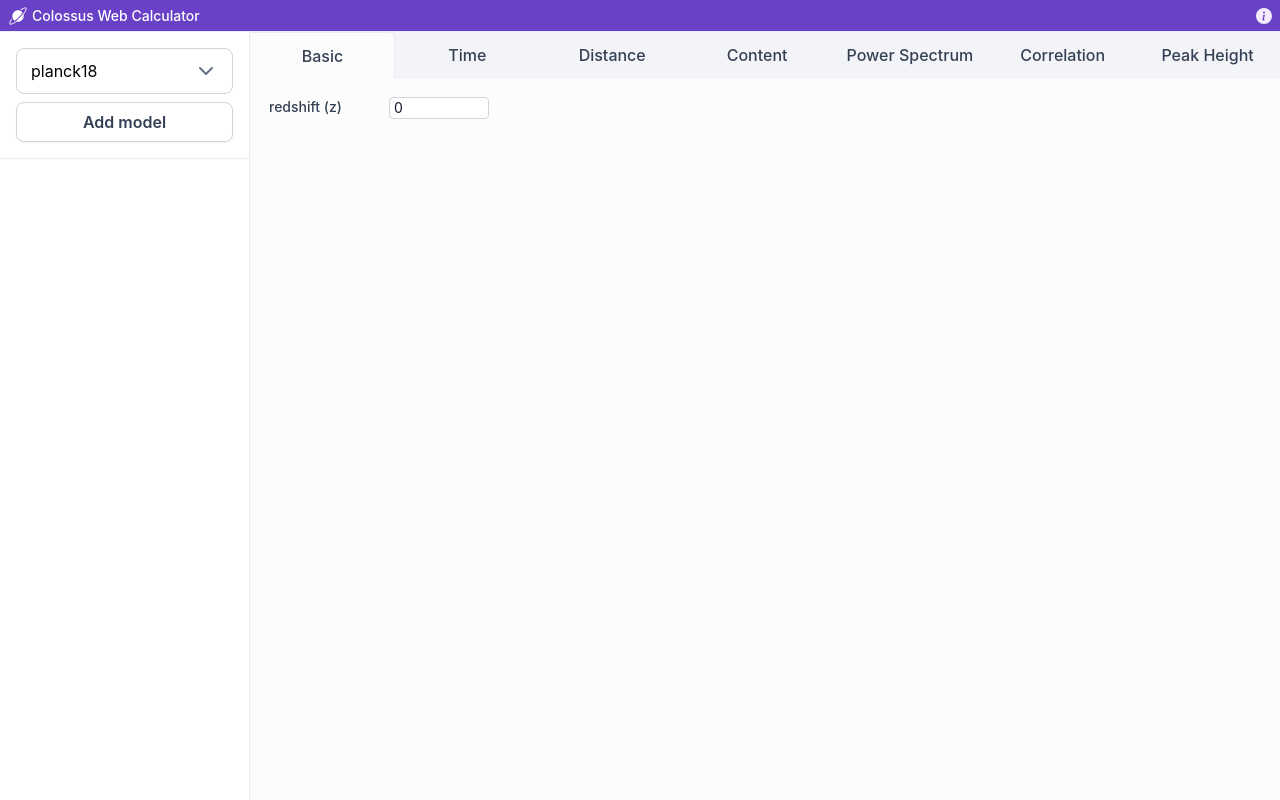
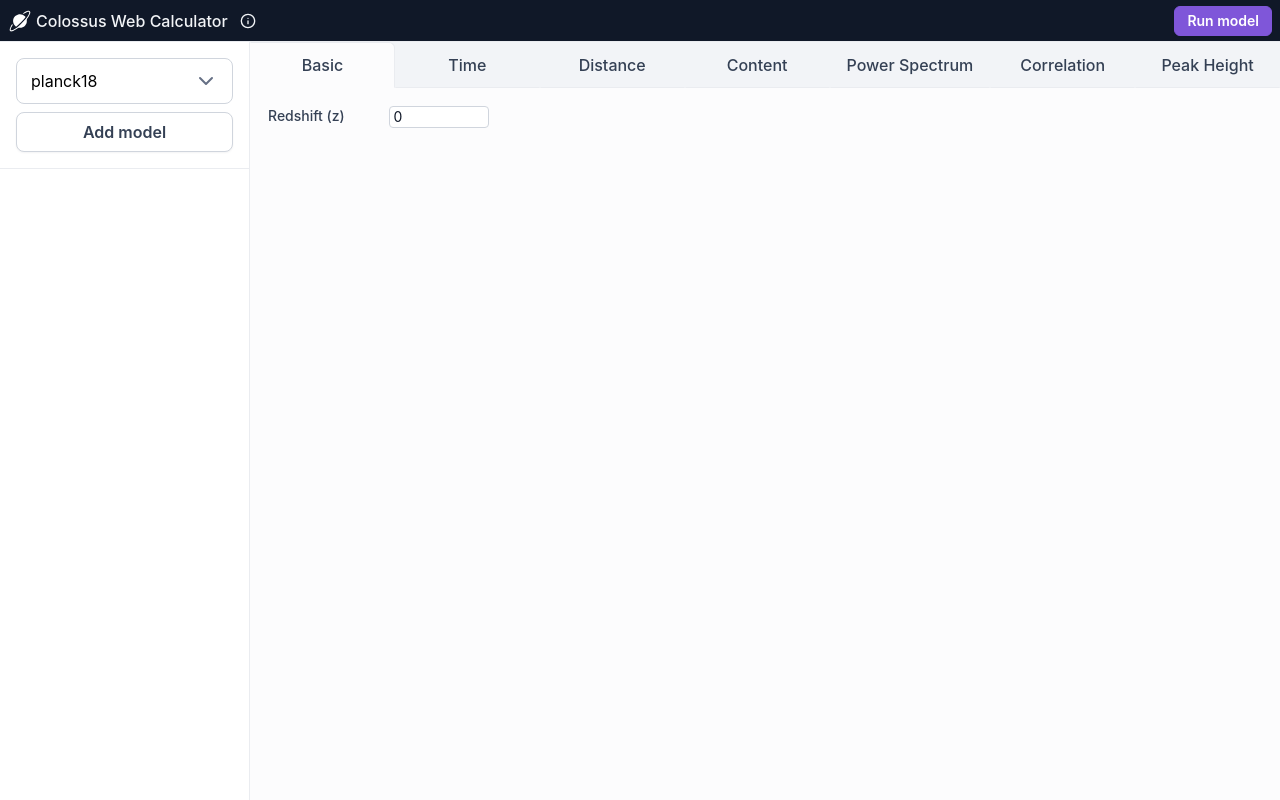
Before and after one commit to pyellapu07/colossus-cosmology-pyellapucut, a Flask app: page / in a window 1280 px wide. Run offline with Flask 2, Linux system fonts and the light colour scheme; some web fonts are replaced.

Commit message:
Data structure for flask request

```diff
--- a/app.py
+++ b/app.py
@@ -2,7 +2,7 @@ from flask import Flask, render_template, request, jsonify
 from cachelib import FileSystemCache
 from colossus.cosmology import cosmology
 
-cache = FileSystemCache('cache')
+# cache = FileSystemCache('cache')
 app = Flask(__name__) # Creating our Flask Instance
 
 @app.route('/', methods=['GET'])
@@ -11,18 +11,18 @@ def index():
 
     return render_template('index.html')
 
-@app.route('/test', methods=['POST'])
+@app.route('/output', methods=['POST'])
 def test():
-    models = request.json
-    data = []
+    data = request.json
+    response = {}
 
-    for model in models:
+    for model in data['models']:
         modelData = {}
         cosmo = cosmology.setCosmology('myCosmo', **model)
-        modelData["age"] = cosmo.age(0.0).tolist();
-        data.append(modelData)
+        modelData['age'] = cosmo.age(0.0).tolist()
+        response.append(modelData)
 
-    return jsonify(data);
+    return jsonify(response);
 
 if __name__ == '__main__':
     app.run()
--- a/static/src/css/main.css
+++ b/static/src/css/main.css
@@ -66,14 +66,17 @@ body {
 	display: flex;
 }
 
+td {
+	padding: 0;
+}
+
 #sidebar {
 	width: 250px;
 	max-width: 350px;
-	min-width: 0;
+	min-width: min-content;
 	border-right: var(--divider);
 	display: flex;
 	flex-direction: column;
-	margin-top: 32px;
 }
 
 #resizer {
@@ -89,7 +92,6 @@ body {
 #output {
 	flex: 1;
 	background: var(--gray25);
-	margin-top: 32px;
 	overflow: auto;
 }
 
@@ -101,11 +103,9 @@ button {
 	/* Auto layout */
 
 	display: flex;
-	flex-direction: row;
 	justify-content: center;
 	align-items: center;
 	padding: 10px 16px;
-	gap: 8px;
 
 	width: calc(100% - 32px);
 	height: 40px;
@@ -145,17 +145,7 @@ button {
 }
 
 .run-model {
-	/* Auto layout */
-
-	display: flex;
-	flex-direction: row;
-	justify-content: center;
-	align-items: center;
-	padding: 10px 16px;
-	gap: 8px;
-
-	height: 40px;
-
+	padding: 4px 12px;
 	/* White */
 
 	background: var(--primary600);
@@ -165,29 +155,24 @@ button {
 	/* Shadow/xs */
 
 	box-shadow: 0 1px 2px rgba(16, 24, 40, 0.05);
-	border-radius: 8px;
-
-	/* Inside auto layout */
-
-	flex: none;
-	order: 0;
+	border-radius: 6px;
 
 	color: var(--white);
 
-	font: var(--textMd);
+	font: var(--textSm);
 	font-weight: 600;
 	transition: .3s;
 
-	margin: auto 16px 16px;
 	outline: none;
 }
 
 .run-model:hover {
 	background-color: var(--primary700);
+	border: 1px solid var(--primary700);
 }
 
 .run-model:focus {
-	box-shadow: 0 1px 2px rgba(16, 24, 40, 0.05), 0 0 0 4px var(--primary100);
+	box-shadow: 0 1px 2px rgba(16, 24, 40, 0.05), 0 0 0 4px var(--primary900);
 }
 
 .sidebar-model {
@@ -514,33 +496,41 @@ label.tooltip:hover, label.tooltip:focus-visible {
 }
 
 #header {
+	display: flex;
 	position: absolute;
-	height: 32px;
+	height: 42px;
 	width: 100%;
 	border-bottom: var(--divider);
-	background: var(--primary700);
+	background: var(--gray900);
+	color: var(--gray100);
 	display: flex;
 	align-items: center;
 	justify-content: left;
 	padding-left: 8px;
 }
 
+#sidebar, #output {
+	margin-top: 42px;
+}
+
 #header h2 {
-	color: var(--white);
-	font: var(--textSm);
+	font: var(--textMd);
 	font-weight: 500;
 	margin: 0;
+	margin-right: 12px;
 }
 
-#header img {
-	height: 20px;
+#logo {
+	height: 24px;
 	margin-right: 4px;
 }
 
-.dropdown {
-	padding: 0;
-	right: 8px;
-	position: absolute;
+.right-align {
+	display: flex;
+	margin-left: auto;
+	align-items: center;
+	margin-right: 8px;
+	gap: 12px;
 }
 
 #info {
@@ -612,7 +624,7 @@ label.tooltip:hover, label.tooltip:focus-visible {
 	visibility: visible;
 }
 
-#tab button {
+#tab .header button {
 	border: 1px solid transparent;
 	border-bottom: 1px solid var(--gray200);
 	flex: 1;
@@ -624,24 +636,24 @@ label.tooltip:hover, label.tooltip:focus-visible {
 	transition: .1s background;
 }
 
-#tab button:hover {
+#tab .header button:hover {
 	background: var(--gray200);
 }
 
-#tab button[data-selected] {
+#tab .header button[data-selected] {
 	border: 1px solid var(--gray200);
-	border-bottom: none;
+	border-bottom: 1px solid var(--gray25);
 	background: var(--gray25);
 	border-top-left-radius: 6px;
 	border-top-right-radius: 6px;
 }
 
-#tab button[data-selected]:first-child {
+#tab .header button[data-selected]:first-child {
 	border-top-left-radius: 0;
 	border-left: 1px solid transparent;
 }
 
-#tab button[data-selected]:last-child {
+#tab .header button[data-selected]:last-child {
 	border-top-right-radius: 0;
 	border-left: 1px solid transparent;
 }
--- /dev/null
+++ b/static/src/js/components/Data.js
@@ -0,0 +1,18 @@
+class Data {
+
+	constructor() {
+
+		this.models = [];
+		this.tab = undefined;
+
+	}
+
+	needsUpdate() {
+
+		console.log( 'Data updated!', this );
+
+	}
+
+}
+
+export { Data };
--- a/static/src/js/components/Input.js
+++ b/static/src/js/components/Input.js
@@ -55,14 +55,16 @@ class Input {
 				const minBox = document.createElement( 'input' );
 				minBox.type = 'number';
 				minBox.classList.add( 'textbox' );
+				minBox.dataset.type = 'min';
 				minBox.value = value[ 0 ];
 				minBox.min = value[ 1 ];
 
 				const maxBox = document.createElement( 'input' );
 				maxBox.type = 'number';
 				maxBox.classList.add( 'textbox' );
+				maxBox.dataset.type = 'max';
 				maxBox.value = value[ 2 ];
-				maxBox.min = value[ 3 ];
+				maxBox.max = value[ 3 ];
 
 				input.push( minBox );
 				input.push( maxBox );
@@ -92,6 +94,7 @@ class Input {
 					radio.type = 'radio';
 					radio.id = uniqueId;
 					radio.name = groupId;
+					radio.value = v;
 					radio.classList.add( 'radio' );
 
 					input.push( radio );
--- a/static/src/js/components/Model.js
+++ b/static/src/js/components/Model.js
@@ -1,12 +1,13 @@
+import { Cosmology } from './Cosmology.js';
 import { CosmologyFormat } from './Cosmology.js';
 import { Input } from './Input.js';
 
 class Model {
 
-	constructor( body, cosmo ) {
+	constructor( type, data ) {
 
-		this.body = body;
-		this.cosmo = cosmo;
+		this.cosmo = Cosmology[ type ];
+		this.data = data;
 
 		this.cosmo[ 'relspecies' ] = true;
 		this.cosmo[ 'Ode0' ] = 0;
@@ -34,7 +35,7 @@ class Model {
 
 		const onChange = ( event ) => {
 
-			this.updateParams( name, type == 'bool' ? event.target.checked : event.target.value, dependencies );
+			this.updateParams( name, type == 'bool' ? event.target.checked : parseFloat( event.target.value ), dependencies );
 
 		};
 
@@ -43,13 +44,12 @@ class Model {
 		this.params[ name ] = value;
 
 		this.elems[ name ] = [ container, dependencies ];
-		this.body.appendChild( container );
 
 	}
 
 	updateParams( name, value, dependencies ) {
 
-		this.params[ name ] = event.target.checked;
+		this.params[ name ] = value;
 
 		if ( dependencies != undefined ) {
 
@@ -61,6 +61,8 @@ class Model {
 
 		}
 
+		this.data.needsUpdate();
+
 	}
 
 }
--- a/static/src/js/components/Tabs.js
+++ b/static/src/js/components/Tabs.js
@@ -1,7 +1,7 @@
 const Tabs = {
 	'Basic': {
 		input: {
-			'redshift (z)': [ 'float', 0 ],
+			'Redshift (z)': [ 'float', 0 ],
 		},
 		output: {
 
@@ -9,7 +9,7 @@ const Tabs = {
 	},
 	'Time': {
 		input: {
-			'function': [ 'radio', [ 'redshift (z)', 'time (t)', 'scale factor (a)' ]],
+			'Function': [ 'radio', [ 'redshift (z)', 'time (t)', 'scale factor (a)' ]],
 		},
 		output: {
 
@@ -25,8 +25,8 @@ const Tabs = {
 	},
 	'Content': {
 		input: {
-			'function': [ 'radio', [ 'redshift (z)', 'time (t)', 'scale factor (a)' ]],
-			'plot layout': [ 'radio', [ 'combined', 'seperate' ]]
+			'Function': [ 'radio', [ 'redshift (z)', 'time (t)', 'scale factor (a)' ]],
+			'Plot layout': [ 'radio', [ 'combined', 'seperate' ]]
 		},
 		output: {
 
@@ -34,8 +34,8 @@ const Tabs = {
 	},
 	'Power Spectrum': {
 		input: {
-			'model': [ 'radio', [ 'eisentein_98', 'eisenstein98_zb', 'sugiyama95', 'camb' ]],
-			'wavenumber (k)': [ 'range', [ 0.25, 0, 0.75, 1 ]] // [minDefault, min, maxDefault, max]
+			'Model': [ 'radio', [ 'eisentein_98', 'eisenstein98_zb', 'sugiyama95', 'camb' ]],
+			'Wavenumber (k)': [ 'range', [ 0.25, 0, 0.75, 1 ]] // [minDefault, min, maxDefault, max]
 		},
 		output: {
 
@@ -43,8 +43,8 @@ const Tabs = {
 	},
 	'Correlation': {
 		input: {
-			'model': [ 'radio', [ 'eisentein_98', 'eisenstein98_zb', 'sugiyama95', 'camb' ]],
-			'radius (R)': [ 'range', [ 0.25, 0, 0.75, 1 ]]
+			'Model': [ 'radio', [ 'eisentein_98', 'eisenstein98_zb', 'sugiyama95', 'camb' ]],
+			'Radius (R)': [ 'range', [ 0.25, 0, 0.75, 1 ]]
 		},
 		output: {
 
@@ -52,8 +52,8 @@ const Tabs = {
 	},
 	'Peak Height': {
 		input: {
-			'model': [ 'radio', [ 'eisentein_98', 'eisenstein98_zb', 'sugiyama95', 'camb' ]],
-			'halo mass (M)': [ 'range', [ 0.25, 0, 0.75, 1 ]],
+			'Model': [ 'radio', [ 'eisentein_98', 'eisenstein98_zb', 'sugiyama95', 'camb' ]],
+			'Halo mass (M)': [ 'range', [ 0.25, 0, 0.75, 1 ]],
 		},
 		output: {
 
--- a/static/src/js/main.js
+++ b/static/src/js/main.js
@@ -1,18 +1,24 @@
+import { Data } from './components/Data.js';
+
 import { Header } from './pages/Header.js';
 import { Sidebar } from './pages/Sidebar.js';
 import { Resizer } from './pages/Resizer.js';
 import { Output } from './pages/Output.js';
 
+const main = {
+	data: new Data(),
+};
+
 const dom = document.body;
 
-const header = new Header();
+const header = main.header = new Header( main );
 dom.appendChild( header.dom );
 
-const sidebar = new Sidebar();
+const sidebar = main.sidebar = new Sidebar( main );
 dom.appendChild( sidebar.dom );
 
-const resizer = new Resizer();
+const resizer = main.resizer = new Resizer( main );
 dom.appendChild( resizer.dom );
 
-const output = new Output( sidebar );
+const output = main.output = new Output( main );
 dom.appendChild( output.dom );
--- a/static/src/js/pages/Header.js
+++ b/static/src/js/pages/Header.js
@@ -8,13 +8,14 @@ const infoContent = [
 	[ '© 2014-2022 Benedikt Diemer', null ]
 ];
 
-function Header() {
+function Header( main ) {
 
 	const dom = this.dom = document.createElement( 'div' );
 	dom.id = 'header';
 
 	const logo = document.createElement( 'img' );
 	logo.src = 'static/dist/logo.svg';
+	logo.id = 'logo';
 	dom.appendChild( logo );
 
 	const title = document.createElement( 'h2' );
@@ -53,7 +54,25 @@ function Header() {
 	}
 
 	infoContainer.appendChild( dropdown );
+
 	dom.appendChild( infoContainer );
+
+	// right side
+	const rightAlign = document.createElement( 'div' );
+	rightAlign.classList.add( 'right-align' );
+
+	const runModel = document.createElement( 'button' );
+	runModel.innerText = 'Run model';
+	runModel.classList.add( 'run-model' );
+	runModel.addEventListener( 'click', () => {
+
+		main.output.runModel();
+
+	} );
+
+	rightAlign.appendChild( runModel );
+
+	dom.appendChild( rightAlign );
 
 }
 
--- a/static/src/js/pages/Output.js
+++ b/static/src/js/pages/Output.js
@@ -1,23 +1,15 @@
 import { OutputTab } from './Output.Tab.js';
 
-function Output( sidebar ) {
+class Output {
 
-	const models = sidebar.models;
+	constructor( main ) {
+
+		this.data = main.data;
 
 		const dom = this.dom = document.createElement( 'div' );
 		dom.id = 'output';
 
-	// const runButton = document.createElement('button');
-	// runButton.classList.add('run-model');
-	// runButton.innerText = 'Run model';
-	// runButton.addEventListener('click', () => {
-	//     request('test', models, (data) => {
-	//         document.getElementById('table').innerHTML = JSON.stringify(data);
-	//     });
-	// });
-	// dom.appendChild(runButton);
-
-	const tab = new OutputTab();
+		const tab = new OutputTab( main.data );
 		dom.appendChild( tab.dom );
 
 		const table = document.createElement( 'div' );
@@ -26,7 +18,17 @@ function Output( sidebar ) {
 
 	}
 
-function request( url, data, func ) {
+	runModel() {
+
+		this.request( 'output', this.data, ( responseData ) => {
+
+			console.log( responseData );
+
+		} );
+
+	}
+
+	request( url, data, func ) {
 
 		const xhr = new XMLHttpRequest();
 		xhr.open( 'POST', '/' + url, true );
@@ -40,8 +42,11 @@ function request( url, data, func ) {
 			}
 
 		} );
+
 		xhr.send( JSON.stringify( data ) );
 
 	}
 
+}
+
 export { Output };
--- a/static/src/js/pages/Sidebar.Model.js
+++ b/static/src/js/pages/Sidebar.Model.js
@@ -1,8 +1,12 @@
 import { Model } from '../components/Model.js';
-import { Cosmology } from '../components/Cosmology.js';
 import { Tooltip } from '../components/Tooltip.js';
 
-function SidebarModel( models, type ) {
+class SidebarModel {
+
+	constructor( data, type ) {
+
+		this.data = data;
+		const model = this.model = new Model( type, data );
 
 		const dom = this.dom = document.createElement( 'div' );
 		dom.classList.add( 'sidebar-model' );
@@ -20,26 +24,22 @@ function SidebarModel( models, type ) {
 
 		// header title
 		const headerTitle = document.createElement( 'input' );
-	headerTitle.value = addName( type );
+		headerTitle.value = this.addName( type );
 		headerTitle.classList.add( 'model-name' );
 
-	function resizetitle() {
+		headerTitle.addEventListener( 'input', this.resizeTitle );
+		headerTitle.addEventListener( 'change', ( e ) => {
 
-		this.style.width = this.value.length + 'ch';
+			if ( e.target.value == '' )
+				e.target.value = this.addName( 'Model' );
+			else
+				e.target.value = this.addName( e.target.value, headerTitle );
 
-	}
-
-	headerTitle.addEventListener( 'input', resizetitle );
-	headerTitle.addEventListener( 'change', function () {
-
-		if ( this.value == '' )
-			this.value = addName( 'Model' );
-		else
-			this.value = addName( this.value, headerTitle );
+			this.resizeTitle.call( headerTitle );
 
 		} );
 
-	resizetitle.call( headerTitle );
+		this.resizeTitle.call( headerTitle );
 
 		header.appendChild( headerTitle );
 
@@ -99,20 +99,32 @@ function SidebarModel( models, type ) {
 
 		trash.addEventListener( 'click', function () {
 
-		models.splice( models.indexOf( this ), 1 );
+			data.models.splice( data.models.indexOf( this ), 1 );
+			data.needsUpdate();
+
 			dom.remove();
 
 		} );
 
 		dom.appendChild( header );
 
-	const model = this.model = new Model( body, Cosmology[ type ] );
+		for ( const elem in model.elems ) {
+
+			body.appendChild( model.elems[ elem ][ 0 ] );
+
+		}
 
 		dom.appendChild( body );
 
 	}
 
-function addName( name, instance ) {
+	resizeTitle() {
+
+		this.style.width = this.value.length + 2 + 'ch';
+
+	}
+
+	addName( name, instance ) {
 
 		let uniqueName;
 
@@ -140,8 +152,13 @@ function addName( name, instance ) {
 
 		names.push( uniqueName );
 
+		this.model.params.name = uniqueName;
+		this.data.needsUpdate();
+
 		return uniqueName;
 
 	}
 
+}
+
 export { SidebarModel };
--- a/static/src/js/pages/Sidebar.js
+++ b/static/src/js/pages/Sidebar.js
@@ -1,16 +1,12 @@
 import { SidebarModel } from './Sidebar.Model.js';
 import { Cosmology } from '../components/Cosmology.js';
 
-function Sidebar() {
+function Sidebar( main ) {
 
 	const dom = this.dom = document.createElement( 'div' );
 	dom.id = 'sidebar';
 
-	const models = this.models = [];
-
-	// const title = document.createElement('h1');
-	// title.innerText = 'Cosmologies';
-	// dom.appendChild(title);
+	const data = main.data;
 
 	const selectModel = document.createElement( 'select' );
 	selectModel.classList.add( 'select' );
@@ -39,8 +35,11 @@ function Sidebar() {
 	// add sidebar model
 	addButton.addEventListener( 'click', () => {
 
-		const sidebarModel = new SidebarModel( models, selectModel.value );
-		models.push( sidebarModel.model.params );
+		const sidebarModel = new SidebarModel( data, selectModel.value );
+		const params = sidebarModel.model.params;
+
+		data.models.push( params );
+		data.needsUpdate();
 
 		modelContainer.appendChild( sidebarModel.dom );
 
```
Also changed, not shown: other parts of static/src/css/main.css (+34 -15 lines), static/src/js/pages/Output.Tab.js (+54 -17 lines), static/dist/info.svg, 1 other file. Lines whose indentation alone changed are shown as unchanged.
